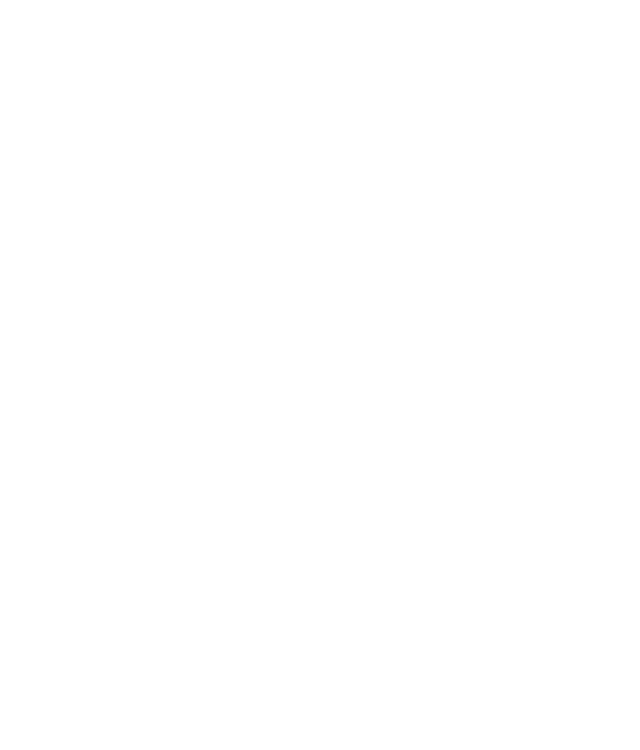
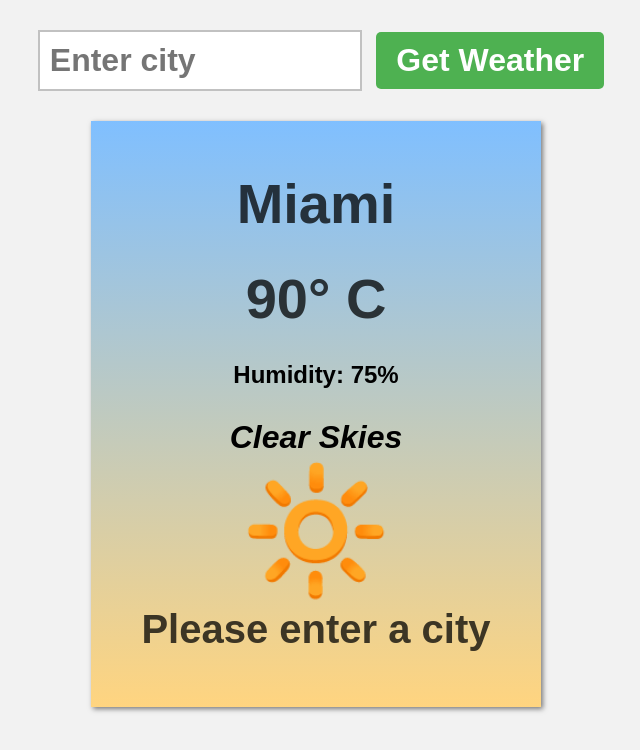
Before and after one commit to FMatiasMendes/Weather_App, a plain HTML site: page index.html in a window 1280 px wide. Shown: the whole page, without its empty margins (324-964 px from the left). Drawn offline with Linux system fonts and the light colour scheme.

Commit message:
Basic html and css style done with testing texts.

```diff
--- a/index.html
+++ b/index.html
@@ -3,11 +3,25 @@
 	<head>
 		<meta charset="UTF-8">
 		<meta name="viewport" content="width=device-width, initial-scale=1.0">
-		<title>Document</title>
+		<title>Weather App</title>
 		<link rel="stylesheet" href="styles.css">
 	</head>
 
 	<body>
 
+		<form action="" class="weatherForm">
+			<input type="text" class="cityInput" placeholder="Enter city">
+			<button type="submit">Get Weather</button>
+		</form>
+
+		<div class="card">
+			<h1 class="cityDisplay">Miami</h1>
+			<p class="tempDisplay">90° C</p>
+			<p class="humidityDisplay">Humidity: 75%</p>
+			<p class="descDisplay">Clear Skies</p>
+			<p class="weatherEmoji">🔆</p>
+			<p class="errorDisplay">Please enter a city</p>
+		</div>
+
 	</body>
 </html>
--- a/styles.css
+++ b/styles.css
@@ -0,0 +1,87 @@
+body{
+  font-family: Arial, sans-serif;
+	background-color: hsl(0, 0%, 95%);
+	margin: 0;
+	display: flex;
+	flex-direction: column;
+	align-items: center;
+}
+
+.weatherForm{
+	margin: 20px;
+}
+
+.cityInput{
+	padding: 10px;
+	font-size: 2rem;
+	font-weight: bold;
+	border: 2px solid hsl(0, 0%, 20%, 0.3);
+	margin: 10px;
+	width: 300px;
+}
+
+button[type="submit"]{
+	padding: 10px 20px;
+	font-weight: bold;
+	font-size: 2rem;
+	background-color: hsl(122, 39%, 50%);
+	color: white;
+	border: none;
+	border-radius: 5px;
+	cursor: pointer;
+}
+
+button[type="submit"]:hover{
+	background-color: hsl(122, 39%, 40%);
+}
+
+.card{
+	background: linear-gradient(180deg, hsl(210, 100%, 75%), hsl(40, 100%, 75%));
+	padding: 50px;
+	box-shadow: 2px 2px 5px hsl(0, 0%, 0%, 0.5);
+	min-width: 300px;
+	display: flex;
+	flex-direction: column;
+	align-items: center;
+}
+
+h1{
+	font-size: 3.5rem;
+	margin-top: 0;
+	margin-bottom: 25px;
+}
+
+p{
+	font-size: 1.5rem;
+	margin: 5px 0px;
+}
+
+.cityDisplay,
+.tempDisplay{
+	font-size: 3.5rem;
+	font-weight: bold;
+	color: hsl(0, 0%, 0%, 0.75);
+	margin-bottom: 25px;
+}
+
+.humidityDisplay{
+	font-weight: bold;
+	margin-bottom: 25px;
+}
+
+.descDisplay{
+	font-style: italic;
+	font-weight: bold;
+	font-size: 2rem;
+}
+
+.weatherEmoji{
+	margin: 0;
+	font-size: 7.5rem;
+}
+
+.errorDisplay{
+	font-size: 2.5rem;
+	font-weight: bold;
+	color: hsl(0, 0%, 0%, 0.75);
+}
```
